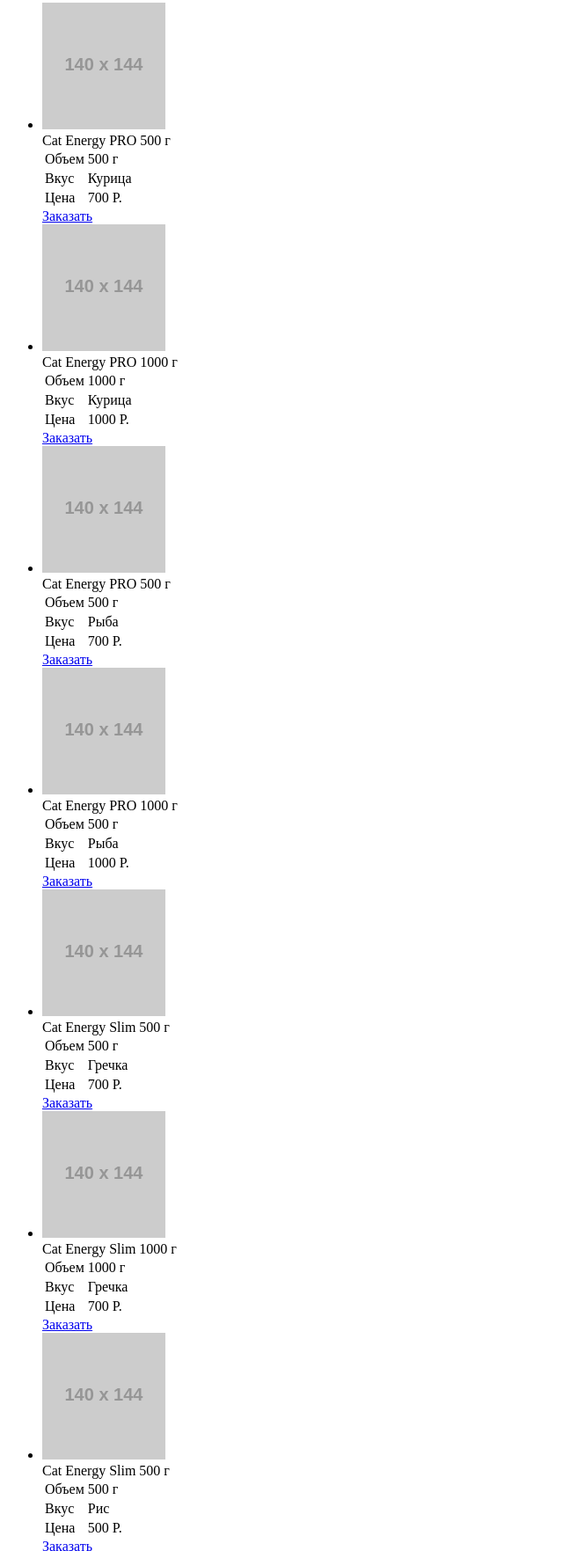
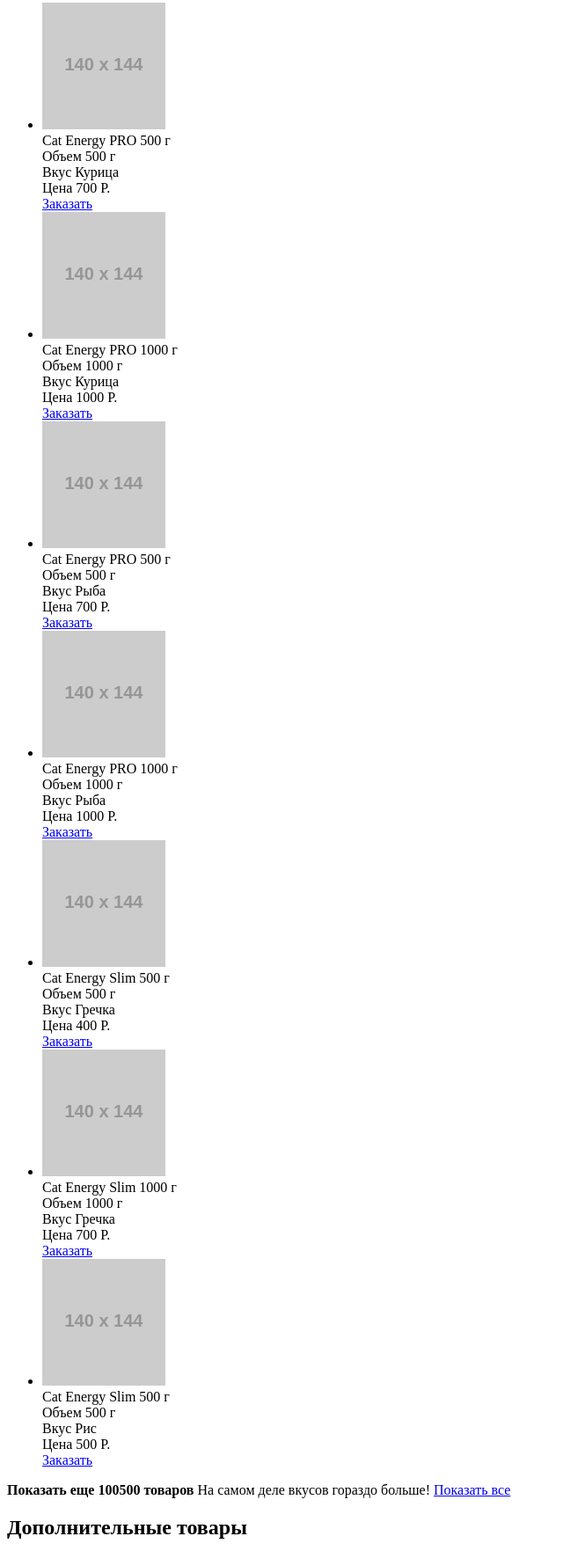
Before and after one commit to eg0renkov/191771-cat-energy, a website: page source/catalog.html in a window 1280 px wide. Shown: the part 205-1968 px from the top of the page at 88% size, without its empty margins (0-640 px from the left). Drawn offline with Linux system fonts and the light colour scheme; placeholder pictures from the web are drawn by us.

Commit message:
Вносит правки в разметку страниц проекта

```diff
--- a/source/catalog.html
+++ b/source/catalog.html
@@ -40,171 +40,185 @@
         <ul class="catalog__list">
 
           <li class="catalog__item">
-             <div class="catalog__image">
+             <div class="catalog__item-image">
                <img src="http://placehold.it/140x144" alt="Кэт энерджи с курицей" width="140" height="144">
              </div>
-             <div class="catalog__description">
-               <span class="catalog__name">Cat Energy PRO 500 г</span>
-               <table class="catalog__characteristics">
-                 <tr>
-                   <td>Объем</td>
-                   <td>500 г</td>
-                 </tr>
-                 <tr>
-                   <td>Вкус</td>
-                   <td>Курица</td>
-                 </tr>
-                 <tr>
-                   <td>Цена</td>
-                   <td>700 Р.</td>
-                 </tr>
-               </table>
+             <div class="catalog__item-description">
+               <span class="catalog__item-name">Cat Energy PRO 500 г</span>
+               <div class="catalog__item-characteristics">
+                 <div class="catalog__item-characteristic">
+                   <span class="catalog__item-type">Объем</span>
+                   <span class="catalog__item-nomination">500 г</span>
+                 </div>
+
+                 <div class="catalog__item-characteristic">
+                   <span class="catalog__item-type">Вкус</span>
+                   <span class="catalog__item-nomination">Курица</span>
+                 </div>
+
+                 <div class="catalog__item-characteristic">
+                   <span class="catalog__item-type">Цена</span>
+                   <span class="catalog__item-nomination">700 Р.</span>
+                 </div>
+               </div>
              </div>
-             <a class="catalog__button button" href="#">Заказать</a>
+             <a class="catalog__item-button button" href="#">Заказать</a>
           </li>
 
           <li class="catalog__item">
-             <div class="catalog__image">
+             <div class="catalog__item-image">
                <img src="http://placehold.it/140x144" alt="Кэт энерджи с курицей" width="140" height="144">
              </div>
-             <div class="catalog__description">
-               <span class="catalog__name">Cat Energy PRO 1000 г</span>
-               <table class="catalog__characteristics">
-                 <tr>
-                   <td>Объем</td>
-                   <td>1000 г</td>
-                 </tr>
-                 <tr>
-                   <td>Вкус</td>
-                   <td>Курица</td>
-                 </tr>
-                 <tr>
-                   <td>Цена</td>
-                   <td>1000 Р.</td>
-                 </tr>
-               </table>
+             <div class="catalog__item-description">
+               <span class="catalog__item-name">Cat Energy PRO 1000 г</span>
+               <div class="catalog__item-characteristics">
+                 <div class="catalog__item-characteristic">
+                   <span class="catalog__item-type">Объем</span>
+                   <span class="catalog__item-nomination">1000 г</span>
+                 </div>
+
+                 <div class="catalog__item-characteristic">
+                   <span class="catalog__item-type">Вкус</span>
+                   <span class="catalog__item-nomination">Курица</span>
+                 </div>
+
+                 <div class="catalog__item-characteristic">
+                   <span class="catalog__item-type">Цена</span>
+                   <span class="catalog__item-nomination">1000 Р.</span>
+                 </div>
+               </div>
              </div>
-             <a class="catalog__button button" href="#">Заказать</a>
+             <a class="catalog__item-button button" href="#">Заказать</a>
           </li>
 
           <li class="catalog__item">
-             <div class="catalog__image">
+             <div class="catalog__item-image">
                <img src="http://placehold.it/140x144" alt="Кэт энерджи с рыбой" width="140" height="144">
              </div>
-             <div class="catalog__description">
-               <span class="catalog__name">Cat Energy PRO 500 г</span>
-               <table class="catalog__characteristics">
-                 <tr>
-                   <td>Объем</td>
-                   <td>500 г</td>
-                 </tr>
-                 <tr>
-                   <td>Вкус</td>
-                   <td>Рыба</td>
-                 </tr>
-                 <tr>
-                   <td>Цена</td>
-                   <td>700 Р.</td>
-                 </tr>
-               </table>
+             <div class="catalog__item-description">
+               <span class="catalog__item-name">Cat Energy PRO 500 г</span>
+               <div class="catalog__item-characteristics">
+                 <div class="catalog__item-characteristic">
+                   <span class="catalog__item-type">Объем</span>
+                   <span class="catalog__item-nomination">500 г</span>
+                 </div>
+
+                 <div class="catalog__item-characteristic">
+                   <span class="catalog__item-type">Вкус</span>
+                   <span class="catalog__item-nomination">Рыба</span>
+                 </div>
+
+                 <div class="catalog__item-characteristic">
+                   <span class="catalog__item-type">Цена</span>
+                   <span class="catalog__item-nomination">700 Р.</span>
+                 </div>
+               </div>
              </div>
-             <a class="catalog__button button" href="#">Заказать</a>
+             <a class="catalog__item-button button" href="#">Заказать</a>
           </li>
 
           <li class="catalog__item">
-             <div class="catalog__image">
+             <div class="catalog__item-image">
                <img src="http://placehold.it/140x144" alt="Кэт энерджи с рыбой" width="140" height="144">
              </div>
-             <div class="catalog__description">
-               <span class="catalog__name">Cat Energy PRO 1000 г</span>
-               <table class="catalog__characteristics">
-                 <tr>
-                   <td>Объем</td>
-                   <td>500 г</td>
-                 </tr>
-                 <tr>
-                   <td>Вкус</td>
-                   <td>Рыба</td>
-                 </tr>
-                 <tr>
-                   <td>Цена</td>
-                   <td>1000 Р.</td>
-                 </tr>
-               </table>
+             <div class="catalog__item-description">
+               <span class="catalog__item-name">Cat Energy PRO 1000 г</span>
+               <div class="catalog__item-characteristics">
+                 <div class="catalog__item-characteristic">
+                   <span class="catalog__item-type">Объем</span>
+                   <span class="catalog__item-nomination">1000 г</span>
+                 </div>
+
+                 <div class="catalog__item-characteristic">
+                   <span class="catalog__item-type">Вкус</span>
+                   <span class="catalog__item-nomination">Рыба</span>
+                 </div>
+
+                 <div class="catalog__item-characteristic">
+                   <span class="catalog__item-type">Цена</span>
+                   <span class="catalog__item-nomination">1000 Р.</span>
+                 </div>
+               </div>
              </div>
-             <a class="catalog__button button" href="#">Заказать</a>
+             <a class="catalog__item-button button" href="#">Заказать</a>
           </li>
 
           <li class="catalog__item">
-             <div class="catalog__image">
+             <div class="catalog__item-image">
                <img src="http://placehold.it/140x144" alt="Кэт энерджи с гречкой" width="140" height="144">
              </div>
-             <div class="catalog__description">
-               <span class="catalog__name">Cat Energy Slim 500 г</span>
-               <table class="catalog__characteristics">
-                 <tr>
-                   <td>Объем</td>
-                   <td>500 г</td>
-                 </tr>
-                 <tr>
-                   <td>Вкус</td>
-                   <td>Гречка</td>
-                 </tr>
-                 <tr>
-                   <td>Цена</td>
-                   <td>700 Р.</td>
-                 </tr>
-               </table>
+             <div class="catalog__item-description">
+               <span class="catalog__item-name">Cat Energy Slim 500 г</span>
+               <div class="catalog__item-characteristics">
+                 <div class="catalog__item-characteristic">
+                   <span class="catalog__item-type">Объем</span>
+                   <span class="catalog__item-nomination">500 г</span>
+                 </div>
+
+                 <div class="catalog__item-characteristic">
+                   <span class="catalog__item-type">Вкус</span>
+                   <span class="catalog__item-nomination">Гречка</span>
+                 </div>
+
+                 <div class="catalog__item-characteristic">
+                   <span class="catalog__item-type">Цена</span>
+                   <span class="catalog__item-nomination">400 Р.</span>
+                 </div>
+               </div>
              </div>
-             <a class="catalog__button button" href="#">Заказать</a>
+             <a class="catalog__item-button button" href="#">Заказать</a>
           </li>
 
           <li class="catalog__item">
-             <div class="catalog__image">
+             <div class="catalog__item-image">
                <img src="http://placehold.it/140x144" alt="Кэт энерджи с гречкой" width="140" height="144">
              </div>
-             <div class="catalog__description">
-               <span class="catalog__name">Cat Energy Slim 1000 г</span>
-               <table class="catalog__characteristics">
-                 <tr>
-                   <td>Объем</td>
-                   <td>1000 г</td>
-                 </tr>
-                 <tr>
-                   <td>Вкус</td>
-                   <td>Гречка</td>
-                 </tr>
-                 <tr>
-                   <td>Цена</td>
-                   <td>700 Р.</td>
-                 </tr>
-               </table>
+             <div class="catalog__item-description">
+               <span class="catalog__item-name">Cat Energy Slim 1000 г</span>
+               <div class="catalog__item-characteristics">
+                 <div class="catalog__item-characteristic">
+                   <span class="catalog__item-type">Объем</span>
+                   <span class="catalog__item-nomination">1000 г</span>
+                 </div>
+
+                 <div class="catalog__item-characteristic">
+                   <span class="catalog__item-type">Вкус</span>
+                   <span class="catalog__item-nomination">Гречка</span>
+                 </div>
+
+                 <div class="catalog__item-characteristic">
+                   <span class="catalog__item-type">Цена</span>
+                   <span class="catalog__item-nomination">700 Р.</span>
+                 </div>
+               </div>
              </div>
-             <a class="catalog__button button" href="#">Заказать</a>
+             <a class="catalog__item-button button" href="#">Заказать</a>
           </li>
 
           <li class="catalog__item">
-             <div class="catalog__image">
+             <div class="catalog__item-image">
                <img src="http://placehold.it/140x144" alt="Кэт энерджи с рисом" width="140" height="144">
              </div>
-             <div class="catalog__description">
-               <span class="catalog__name">Cat Energy Slim 500 г</span>
-               <table class="catalog__characteristics">
-                 <tr>
-                   <td>Объем</td>
-                   <td>500 г</td>
-                 </tr>
-                 <tr>
-                   <td>Вкус</td>
-                   <td>Рис</td>
-                 </tr>
-                 <tr>
-                   <td>Цена</td>
-                   <td>500 Р.</td>
-                 </tr>
-               </table>
+             <div class="catalog__item-description">
+               <span class="catalog__item-name">Cat Energy Slim 500 г</span>
+               <div class="catalog__item-characteristics">
+                 <div class="catalog__item-characteristic">
+                   <span class="catalog__item-type">Объем</span>
+                   <span class="catalog__item-nomination">500 г</span>
+                 </div>
+
+                 <div class="catalog__item-characteristic">
+                   <span class="catalog__item-type">Вкус</span>
+                   <span class="catalog__item-nomination">Рис</span>
+                 </div>
+
+                 <div class="catalog__item-characteristic">
+                   <span class="catalog__item-type">Цена</span>
+                   <span class="catalog__item-nomination">500 Р.</span>
+                 </div>
+               </div>
              </div>
-             <a class="catalog__button button" href="#">Заказать</a>
+             <a class="catalog__item-button button" href="#">Заказать</a>
           </li>
 
         </ul>
@@ -226,7 +240,7 @@
               <span class="extra__quantity">1 Упаковка</span>
               <span class="extra__price">100 Р.</span>
             </div>
-            <a class="extra__button button" href="#">Заказать</a>
+            <a class="extra__button button" href="extra.html">Заказать</a>
           </li>
           <li class="extra__item">
             <span class="extra__name">Питьевая вода</span>
@@ -234,7 +248,7 @@
               <span class="extra__quantity">5 литров</span>
               <span class="extra__price">50 Р.</span>
             </div>
-            <a class="extra__button button" href="#">Заказать</a>
+            <a class="extra__button button" href="extra.html">Заказать</a>
           </li>
           <li class="extra__item">
             <span class="extra__name">Молоко</span>
@@ -242,7 +256,7 @@
               <span class="extra__quantity">1 литр</span>
               <span class="extra__price">100 Р.</span>
             </div>
-            <a class="extra__button button" href="#">Заказать</a>
+            <a class="extra__button button" href="extra.html">Заказать</a>
           </li>
           <li class="extra__item">
             <span class="extra__name">Витамины</span>
@@ -250,12 +264,29 @@
               <span class="extra__quantity">1 упаковка (30 г)</span>
               <span class="extra__price">300 Р.</span>
             </div>
-            <a class="extra__button button" href="#">Заказать</a>
+            <a class="extra__button button" href="extra.html">Заказать</a>
           </li>
         </ul>
         <div class="extra__gift">
           <span class="extra__slogan">Закажите все
           и получите чехол для кота в подарок!</span>
+        </div>
+      </section>
+
+      <section class="contacts">
+        <header class="contacts__header">
+          <p class="contacts__invite">
+            приглашаем
+            к сотрудничеству
+            дилеров!
+          </p>
+          <p class="contacts__address">
+            ул. Большая Конюшенная, д. 19/8
+            Санкт-Петербург
+          </p>
+        </header>
+        <div class="contacts__map">
+          <img src="http://placehold.it/320x400" alt="Карта проезда" width="320" height="400">
         </div>
       </section>
 
```
Also changed, not shown: source/form.html (+20 -3 lines), source/index.html (+19 -29 lines).
